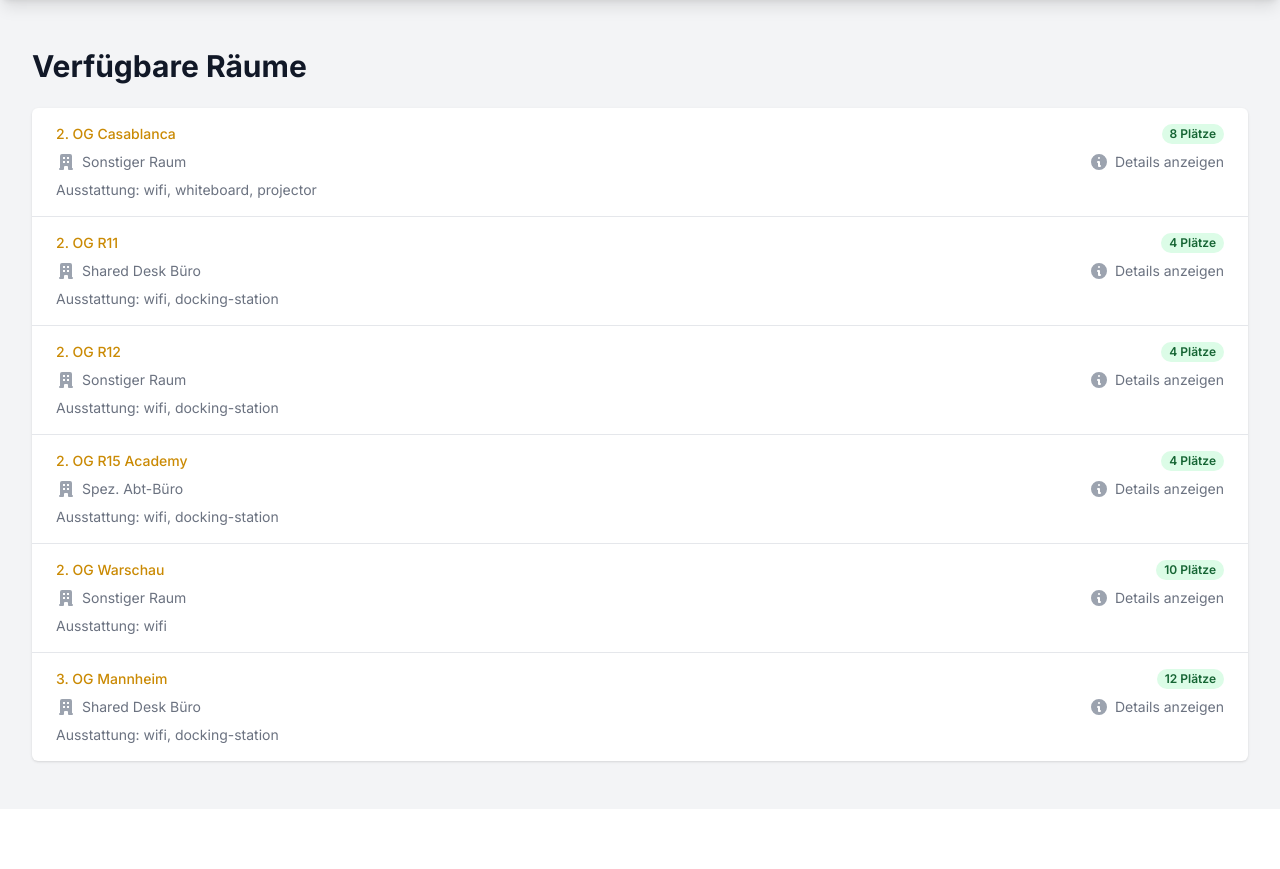
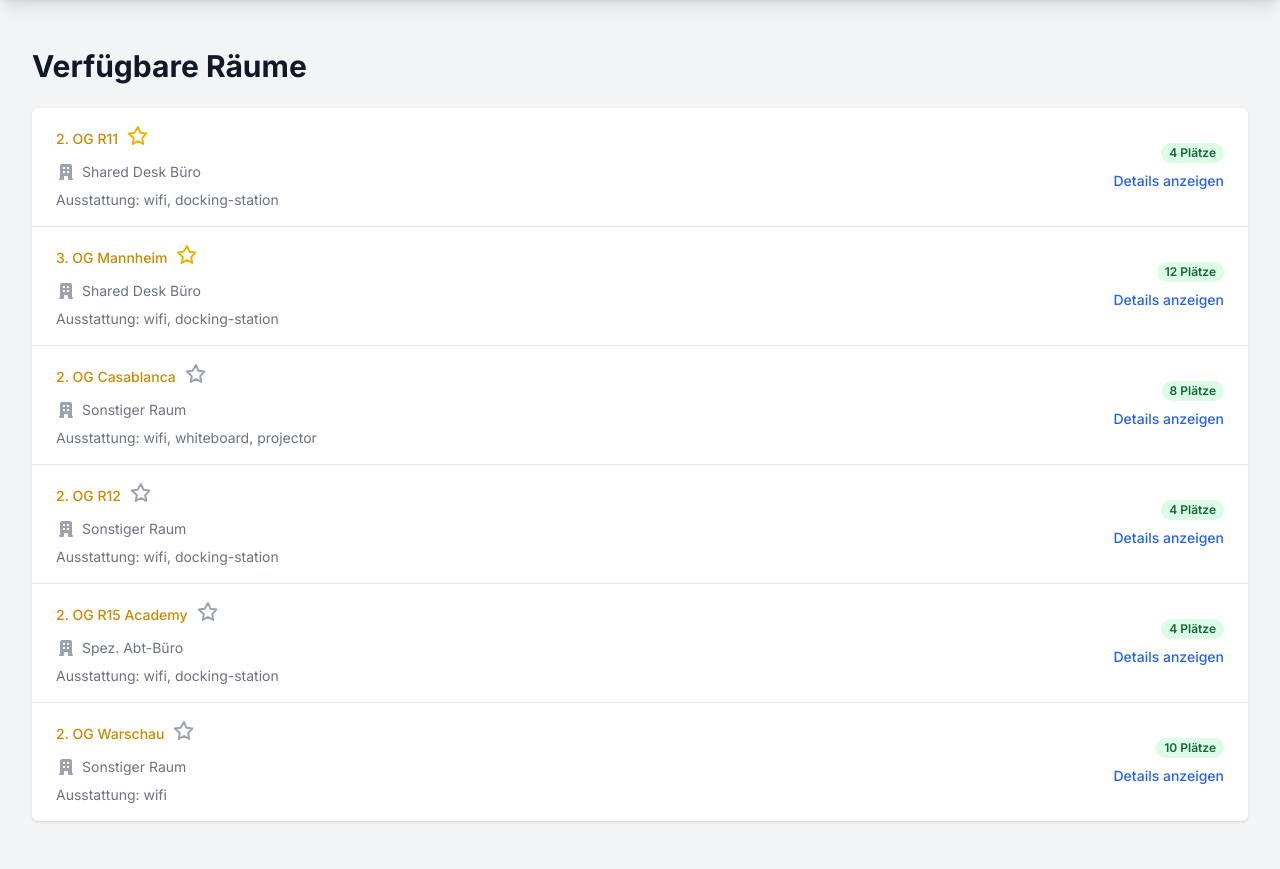
Before and after one commit to storminator89/roomie, a PHP site: page /rooms.php in a window 1280 px wide. Shown: the part 64-933 px from the top of the page. Before the commit the page ends 829 px from the top, so only its background shows below. Run offline with PHP 8.4, Linux system fonts and the light colour scheme; the visitor is signed in with stand-in values (Sample User, id 1); data comes from the database, SQL or seed files in the repository; both versions use the stored data as it was after the commit; style sheets or scripts are compiled from the project's sources; some libraries are stand-ins or nearby versions.

Commit message:
favorites in rooms

```diff
--- a/init_db.php
+++ b/init_db.php
@@ -21,6 +21,7 @@ try {
         name TEXT NOT NULL,
         type TEXT NOT NULL,
         capacity INTEGER DEFAULT 0,
+        is_favorite INTEGER DEFAULT 0,
         equipment TEXT
     )");
 
--- a/rooms.php
+++ b/rooms.php
@@ -11,9 +11,15 @@ $user_name = $_SESSION['user_name'] ?? 'Benutzer';
 try {
     $db = getDatabaseConnection();
 
-    $stmt = $db->query('SELECT r.id, r.name, r.type, r.capacity, r.equipment
+    if ($_SERVER['REQUEST_METHOD'] === 'POST' && isset($_POST['favorite_room_id'])) {
+        $favoriteRoomId = $_POST['favorite_room_id'];
+        $stmt = $db->prepare('UPDATE rooms SET is_favorite = 1 - is_favorite WHERE id = :id');
+        $stmt->execute(['id' => $favoriteRoomId]);
+    }
+
+    $stmt = $db->query('SELECT r.id, r.name, r.type, r.capacity, r.equipment, r.is_favorite
                         FROM rooms r
-                        ORDER BY r.name');
+                        ORDER BY r.is_favorite DESC, r.name');
     $rooms = $stmt->fetchAll(PDO::FETCH_ASSOC);
 } catch (PDOException $e) {
     $error = "Datenbankfehler: " . $e->getMessage();
@@ -104,18 +110,27 @@ function getRoomTypeName($type)
             <div class="bg-white shadow overflow-hidden sm:rounded-md">
                 <ul class="divide-y divide-gray-200">
                     <?php foreach ($rooms as $room) : ?>
-                        <li>
-                            <a href="room_details.php?id=<?php echo $room['id']; ?>" class="block hover:bg-gray-50">
-                                <div class="px-4 py-4 sm:px-6">
-                                    <div class="flex items-center justify-between">
+                        <li class="flex justify-between items-center px-4 py-4 sm:px-6">
+                            <div class="flex items-center">
+                                <a href="room_details.php?id=<?php echo $room['id']; ?>" class="block hover:bg-gray-50">
+                                    <div class="flex items-center">
                                         <p class="text-sm font-medium text-yellow-600 truncate">
                                             <?php echo htmlspecialchars($room['name']); ?>
                                         </p>
-                                        <div class="ml-2 flex-shrink-0 flex">
-                                            <p class="px-2 inline-flex text-xs leading-5 font-semibold rounded-full bg-green-100 text-green-800">
-                                                <?php echo $room['capacity']; ?> Plätze
-                                            </p>
-                                        </div>
+                                        <form method="POST" action="rooms.php" class="ml-2">
+                                            <input type="hidden" name="favorite_room_id" value="<?php echo $room['id']; ?>">
+                                            <button type="submit" class="focus:outline-none">
+                                                <?php if ($room['is_favorite']): ?>
+                                                    <svg class="h-6 w-6 text-yellow-500" xmlns="http://www.w3.org/2000/svg" fill="none" viewBox="0 0 24 24" stroke="currentColor">
+                                                        <path stroke-linecap="round" stroke-linejoin="round" stroke-width="2" d="M12 17l-5.2 2.9 1-5.8L2.7 9.6l5.9-.9L12 3l2.4 5.7 5.9.9-4.1 4.5 1 5.8z" />
+                                                    </svg>
+                                                <?php else: ?>
+                                                    <svg class="h-6 w-6 text-gray-400" xmlns="http://www.w3.org/2000/svg" fill="none" viewBox="0 0 24 24" stroke="currentColor">
+                                                        <path stroke-linecap="round" stroke-linejoin="round" stroke-width="2" d="M12 17l-5.2 2.9 1-5.8L2.7 9.6l5.9-.9L12 3l2.4 5.7 5.9.9-4.1 4.5 1 5.8z" />
+                                                    </svg>
+                                                <?php endif; ?>
+                                            </button>
+                                        </form>
                                     </div>
                                     <div class="mt-2 sm:flex sm:justify-between">
                                         <div class="sm:flex">
@@ -126,18 +141,20 @@ function getRoomTypeName($type)
                                                 <?php echo htmlspecialchars(getRoomTypeName($room['type'])); ?>
                                             </p>
                                         </div>
-                                        <div class="mt-2 flex items-center text-sm text-gray-500 sm:mt-0">
-                                            <svg class="flex-shrink-0 mr-1.5 h-5 w-5 text-gray-400" xmlns="http://www.w3.org/2000/svg" viewBox="0 0 20 20" fill="currentColor">
-                                                <path fill-rule="evenodd" d="M18 10a8 8 0 11-16 0 8 8 0 0116 0zm-7-4a1 1 0 11-2 0 1 1 0 012 0zM9 9a1 1 0 000 2v3a1 1 0 001 1h1a1 1 0 100-2v-3a1 1 0 00-1-1H9z" clip-rule="evenodd" />
-                                            </svg>
-                                            Details anzeigen
-                                        </div>
                                     </div>
                                     <div class="mt-2 text-sm text-gray-500">
                                         <p>Ausstattung: <?php echo htmlspecialchars(implode(', ', json_decode($room['equipment'], true) ?? [])); ?></p>
                                     </div>
-                                </div>
-                            </a>
+                                </a>
+                            </div>
+                            <div class="ml-4 flex-shrink-0 flex flex-col items-end">
+                                <p class="px-2 inline-flex text-xs leading-5 font-semibold rounded-full bg-green-100 text-green-800">
+                                    <?php echo $room['capacity']; ?> Plätze
+                                </p>
+                                <a href="room_details.php?id=<?php echo $room['id']; ?>" class="mt-2 text-blue-600 hover:text-blue-800 text-sm font-medium">
+                                    Details anzeigen
+                                </a>
+                            </div>
                         </li>
                     <?php endforeach; ?>
                 </ul>
```
Also changed, not shown: index.php (+8 -0 lines), room_details.php (+34 -24 lines), roomie.db.
